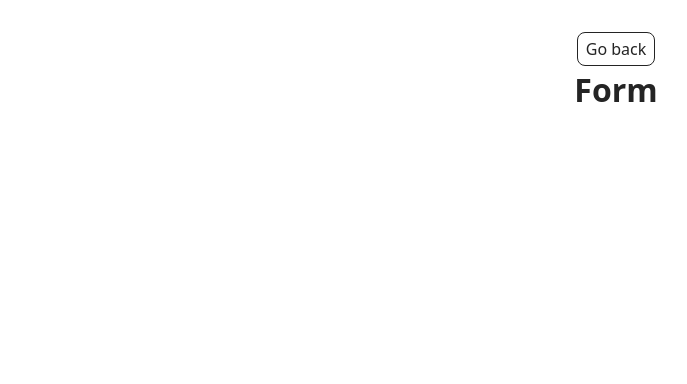
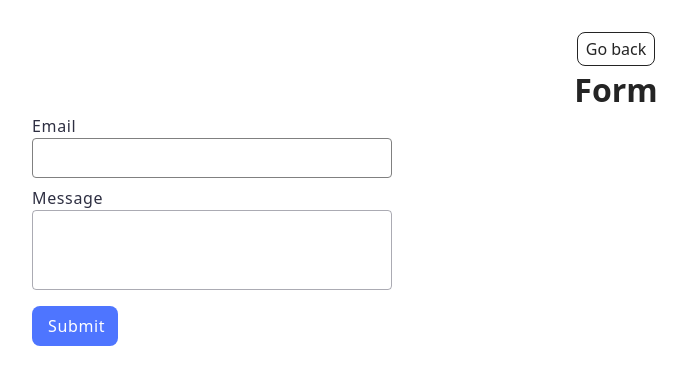
Before and after one commit to SerdiukSerhii/goit-js-hw-09, a plain HTML site: page 2-form.html in a window 1280 px wide. Shown: the whole page, without its empty margins (24-711 px from the left). Drawn offline with Linux system fonts and the light colour scheme.

Commit message:
Deploying to gh-pages from @ SerdiukSerhii/goit-js-hw-09@bc98aeb47f7a4be1f600dae10eae4b7628dcc9d9 🚀

```diff
--- a/2-form.html
+++ b/2-form.html
@@ -7,6 +7,7 @@
     <title>Form</title>
     <script type="module" crossorigin src="/goit-js-hw-09/2-form.js"></script>
     <link rel="modulepreload" crossorigin href="/goit-js-hw-09/assets/modulepreload-polyfill-B5Qt9EMX.js">
+    <link rel="stylesheet" crossorigin href="/goit-js-hw-09/assets/2-form-B5nWJAC1.css">
     <link rel="stylesheet" crossorigin href="/goit-js-hw-09/assets/styles-wD8sh9BL.css">
   </head>
   <body>
@@ -14,6 +15,26 @@
       <div class="container">
         <a class="back-link" href="./index.html">Go back</a>
         <h1 class="main-title">Form</h1>
+        <form class="feedback-form" autocomplete="off">
+          <label class="feedback-form-label">
+            Email
+            <input
+              class="feedback-form-input"
+              type="email"
+              name="email"
+              autofocus
+            />
+          </label>
+          <label class="feedback-form-label">
+            Message
+            <textarea
+              class="message-textarea"
+              name="message"
+              rows="8"
+            ></textarea>
+          </label>
+          <button class="feedback-form-btn" type="submit">Submit</button>
+        </form>
       </div>
     </main>
   </body>
--- a/2-form.js
+++ b/2-form.js
@@ -1,2 +1,2 @@
-import"./assets/modulepreload-polyfill-B5Qt9EMX.js";/* empty css                      */console.log("Form");
+import"./assets/modulepreload-polyfill-B5Qt9EMX.js";/* empty css                      */const e={email:"",message:""},t=document.querySelector(".feedback-form"),s="feedback-form-state",l=localStorage.getItem(s);if(l){const a=JSON.parse(l);e.email=a.email??"",e.message=a.message??"",t.elements.email.value=e.email,t.elements.message.value=e.message}t.addEventListener("input",a=>{e[a.target.name]=a.target.value.trim(),localStorage.setItem(s,JSON.stringify(e))});t.addEventListener("submit",a=>{if(a.preventDefault(),e.email===""||e.message===""){alert("Fill please all fields");return}console.log(e),localStorage.removeItem(s),t.reset(),e.email="",e.message=""});
 //# sourceMappingURL=2-form.js.map
--- /dev/null
+++ b/assets/2-form-B5nWJAC1.css
@@ -0,0 +1 @@
+*{box-sizing:border-box}.feedback-form{display:flex;flex-direction:column}.feedback-form-label{display:flex;flex-direction:column;align-items:flex-start;font-weight:400;font-size:16px;line-height:1.5;letter-spacing:.04em;color:#2e2f42}.feedback-form-input{width:360px;height:40px;outline:none;border:1px solid #808080;border-radius:4px;padding-left:16px;margin-bottom:8px;transition:border-color .25s cubic-bezier(.4,0,.2,1)}.feedback-form-btn{padding:8px 16px;font-weight:500;font-family:inherit;font-size:16px;line-height:1.5;letter-spacing:.04em;color:#fff;border:none;background-color:#4e75ff;border-radius:8px;width:86px;height:40px;transition:background-color .25s cubic-bezier(.4,0,.2,1)}.message-textarea{font-family:inherit;color:#2e2f42;font-size:12px;line-height:1.17;letter-spacing:.04em;border:1px solid rgba(46,47,66,.4);border-radius:4px;width:360px;height:80px;resize:none;padding:8px 16px;margin-bottom:16px;outline:transparent;background-color:transparent;transition:border-color .25s cubic-bezier(.4,0,.2,1)}.message-textarea:focus,.message-textarea:hover{border-color:#000}.feedback-form-input:hover{border:1px solid #000}.feedback-form-btn:hover{background-color:#6c8cff}
```
Also changed, not shown: 1 other file.
